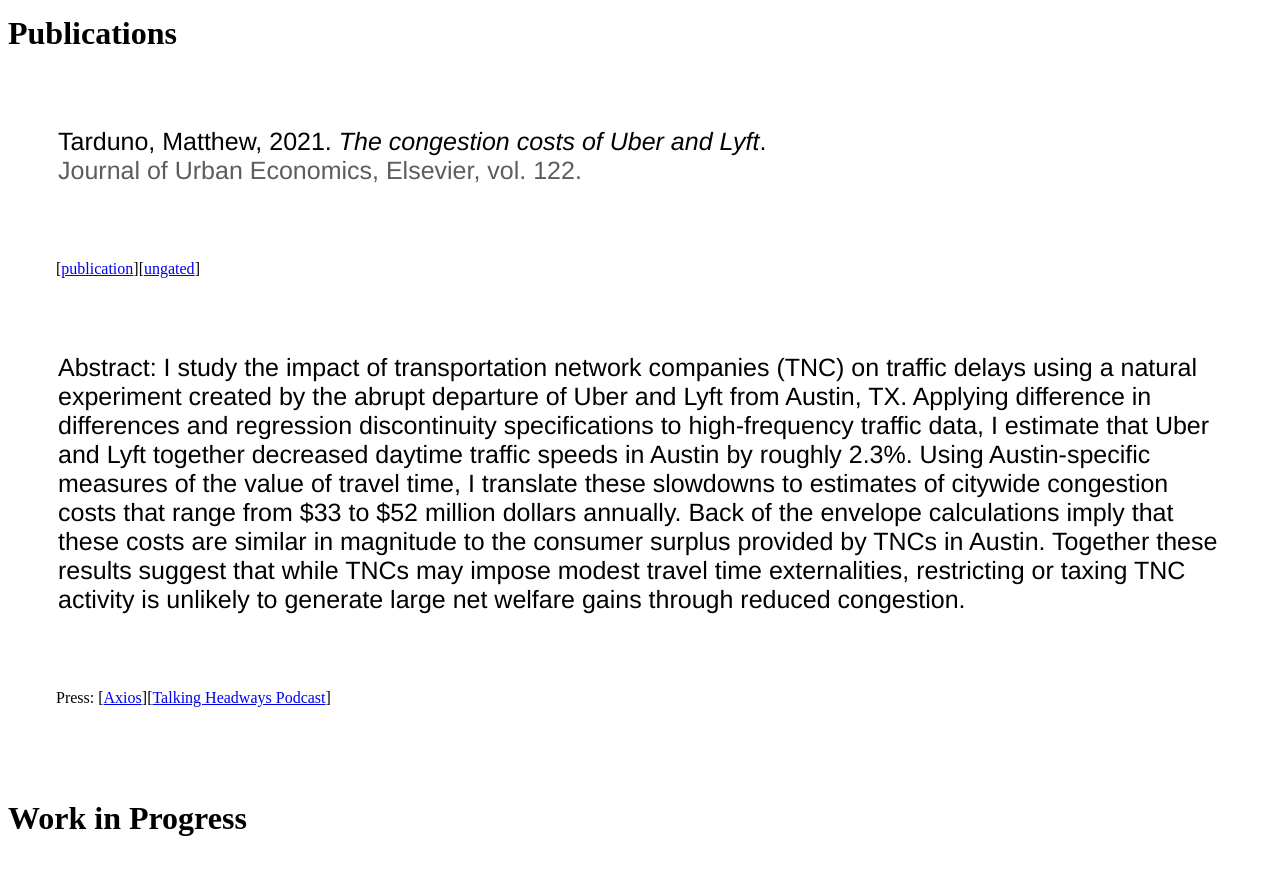
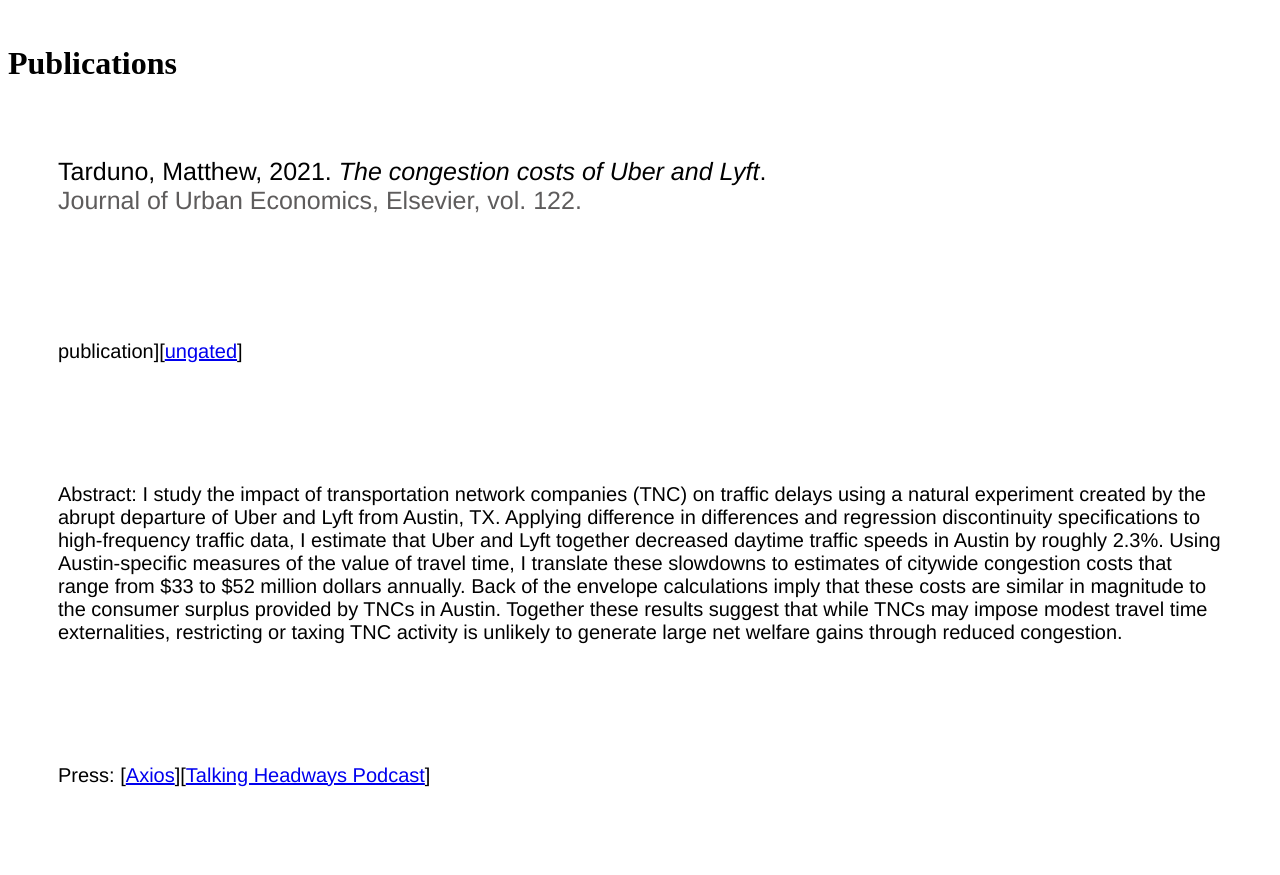
Before and after one commit to Matt-Tarduno/Matt-Tarduno.github.io, a Jekyll site: the page research_mobile/index.html, which Jekyll copies as it is, in a window 1280 px wide and 900 px high, scrolled down 706 px. Shown: the top 875 px of the window. Built offline with Jekyll 4.4.1, drawn with Linux system fonts in a browser that asks for light colours.

Commit message:
Update index.html

```diff
--- a/research_mobile/index.html
+++ b/research_mobile/index.html
@@ -5,8 +5,8 @@
 	<h1>Job Market Paper</h1>
 
 <p style="font-size:25px; font-family: 'Helvetica', 'Arial', 'Sans-Serif'; font-weight: 300; padding: 50px" >Tarduno, Matthew. <em>For Whom the Bridge Tolls: Congestion, Air Pollution, and Second-Best Road Pricing</em>.<br><span style="color: #5e5c5c"> Submitted.</span>
-	<p style="margin-left:3em">[<a href="https://matt-tarduno.github.io/jmp/" target="_blank">full paper</a>]
-	<p style="font-size:25px; font-family: 'Helvetica', 'Arial', 'Sans-Serif'; font-weight: 300; padding: 50px" > Real-world congestion zones are imperfect because they charge heterogeneous road users
+	<p style="font-size:20px; font-family: 'Helvetica', 'Arial', 'Sans-Serif'; font-weight: 300; padding: 50px" >[<a href="https://matt-tarduno.github.io/jmp/" target="_blank">full paper</a>]
+	<p style="font-size:20px; font-family: 'Helvetica', 'Arial', 'Sans-Serif'; font-weight: 300; padding: 50px" > Real-world congestion zones are imperfect because they charge heterogeneous road users
 uniform prices, and invite externality spillovers in space and time. I show that given these imperfections, calculating optimal prices requires (i) individual-level externalities, (ii) individual elasticities, and (iii) cross-price elasticities between priced and unpriced trips. Using
 tolling microdata from California, I estimate a model of driving demand that yields these parameters. I then estimate optimal prices for proposed zones in three U.S. cities. I find that leakage pushes second-best prices below trip-level externalities, and that optimal peak pricing recovers just 30-40% of the welfare gains of a first-best policy.</p>
 <br>
@@ -24,8 +24,8 @@
 <div class="blurb">
 	<h1>Publications</h1>
 	<p style="font-size:25px; font-family: 'Helvetica', 'Arial', 'Sans-Serif'; font-weight: 300; padding: 50px" > Tarduno, Matthew, 2021. <em>The congestion costs of Uber and Lyft</em>.<br><span style="color: #5e5c5c"> Journal of Urban Economics, Elsevier, vol. 122.</span>
-	<p style="margin-left:3em">[<a href="https://doi.org/10.1016/j.jue.2020.103318" target="_blank">publication</a>][<a href="https://matt-tarduno.github.io/tnc/" target="_blank">ungated</a>]
-	<p style="font-size:25px; font-family: 'Helvetica', 'Arial', 'Sans-Serif'; font-weight: 300; padding: 50px" > Abstract: I study the impact of transportation network companies (TNC) on traffic delays using a natural experiment created by the abrupt departure of Uber and Lyft from Austin, TX. Applying difference in
+	<p style="font-size:20px; font-family: 'Helvetica', 'Arial', 'Sans-Serif'; font-weight: 300; padding: 50px" >publication</a>][<a href="https://matt-tarduno.github.io/tnc/" target="_blank">ungated</a>]
+	<p style="font-size:20px; font-family: 'Helvetica', 'Arial', 'Sans-Serif'; font-weight: 300; padding: 50px" > Abstract: I study the impact of transportation network companies (TNC) on traffic delays using a natural experiment created by the abrupt departure of Uber and Lyft from Austin, TX. Applying difference in
 differences and regression discontinuity specifications to high-frequency traffic data, I estimate that Uber
 and Lyft together decreased daytime traffic speeds in Austin by roughly 2.3%. Using Austin-specific
 measures of the value of travel time, I translate these slowdowns to estimates of citywide congestion
@@ -33,7 +33,7 @@
 these costs are similar in magnitude to the consumer surplus provided by TNCs in Austin. Together
 these results suggest that while TNCs may impose modest travel time externalities, restricting or taxing
 TNC activity is unlikely to generate large net welfare gains through reduced congestion.</p>
-	<p style="margin-left:3em"> Press: [<a href="https://www.axios.com/uber-lyft-austin-traffic-8d7034d4-fe16-4a8f-873d-3a867b35afb0.html" target="_blank">Axios</a>][<a href="https://usa.streetsblog.org/2021/02/25/talking-headways-podcast-less-congestion-after-ride-hailing-cessation/" target="_blank">Talking Headways Podcast</a>]
+	<p style="font-size:20px; font-family: 'Helvetica', 'Arial', 'Sans-Serif'; font-weight: 300; padding: 50px" > Press: [<a href="https://www.axios.com/uber-lyft-austin-traffic-8d7034d4-fe16-4a8f-873d-3a867b35afb0.html" target="_blank">Axios</a>][<a href="https://usa.streetsblog.org/2021/02/25/talking-headways-podcast-less-congestion-after-ride-hailing-cessation/" target="_blank">Talking Headways Podcast</a>]
 	<br>
 	<br>
 	<br>
@@ -51,8 +51,8 @@
 <div class="blurb">
 	<h1>Work in Progress</h1>
 	<p style="font-size:25px; font-family: 'Helvetica', 'Arial', 'Sans-Serif'; font-weight: 300; padding: 50px" > Tarduno, Matthew, 2020. <em>What drives support for inefficient environmental policies?</em> <br><span style="color: #5e5c5c">Berkeley Law, Economics, and Politics Center Working Paper.</span>
-	<p style="margin-left:3em">[<a href="https://matt-tarduno.github.io/nevada/" target="_blank">pilot results</a>]
-	<p style="font-size:25px; font-family: 'Helvetica', 'Arial', 'Sans-Serif'; font-weight: 300; padding: 50px" > Negative externalities are often regulated with performance standards (e.g., fuel economy standards) where economic theory suggests that price-based mechanisms (e.g., fuel taxes) offer a more efficient alternative. The relative popularity of performance-based policies  is puzzling:
+	<p style="font-size:20px; font-family: 'Helvetica', 'Arial', 'Sans-Serif'; font-weight: 300; padding: 50px" >[<a href="https://matt-tarduno.github.io/nevada/" target="_blank">pilot results</a>]
+	<p style="font-size:20px; font-family: 'Helvetica', 'Arial', 'Sans-Serif'; font-weight: 300; padding: 50px" > Negative externalities are often regulated with performance standards (e.g., fuel economy standards) where economic theory suggests that price-based mechanisms (e.g., fuel taxes) offer a more efficient alternative. The relative popularity of performance-based policies  is puzzling:
 	Given the cost-effectiveness of Pigouvian taxation and the ability of governments to pair these policies with redistribution, it should be possible to construct a price-based regulation that dominates a performance-based alternative on at least one of the three dimensions of efficacy, fairness, or cost, holding fixed the others.
 		In this paper, I use an information provision experiment to understand what drives differences in voter support for these two policy types. Specifically, this experiment allows me to answer two questions: How do voters' perceptions of policy cost, effectiveness, and regressivity influence policy support? And do misperceptions of policy attributes explain the relative popularity of nontax corrective policies? Preliminary results from a pilot experiment conducted around a 2020 energy ballot initiative suggest that voters overestimate the effectiveness of performance-based policies at reducing carbon emissions. Oaxaca-blinder decompositions, however, suggest that differences in beliefs about policy attributes explain only a quarter of the difference in support for performance vs. price-based policies. As a result, neither rectifying misperceptions about policy attributes, nor redesigning price-based policies to compensate swing voters appear likely to significantly bolster support for price-based corrective policies. 	</p>
 	<h1></h1>
```
